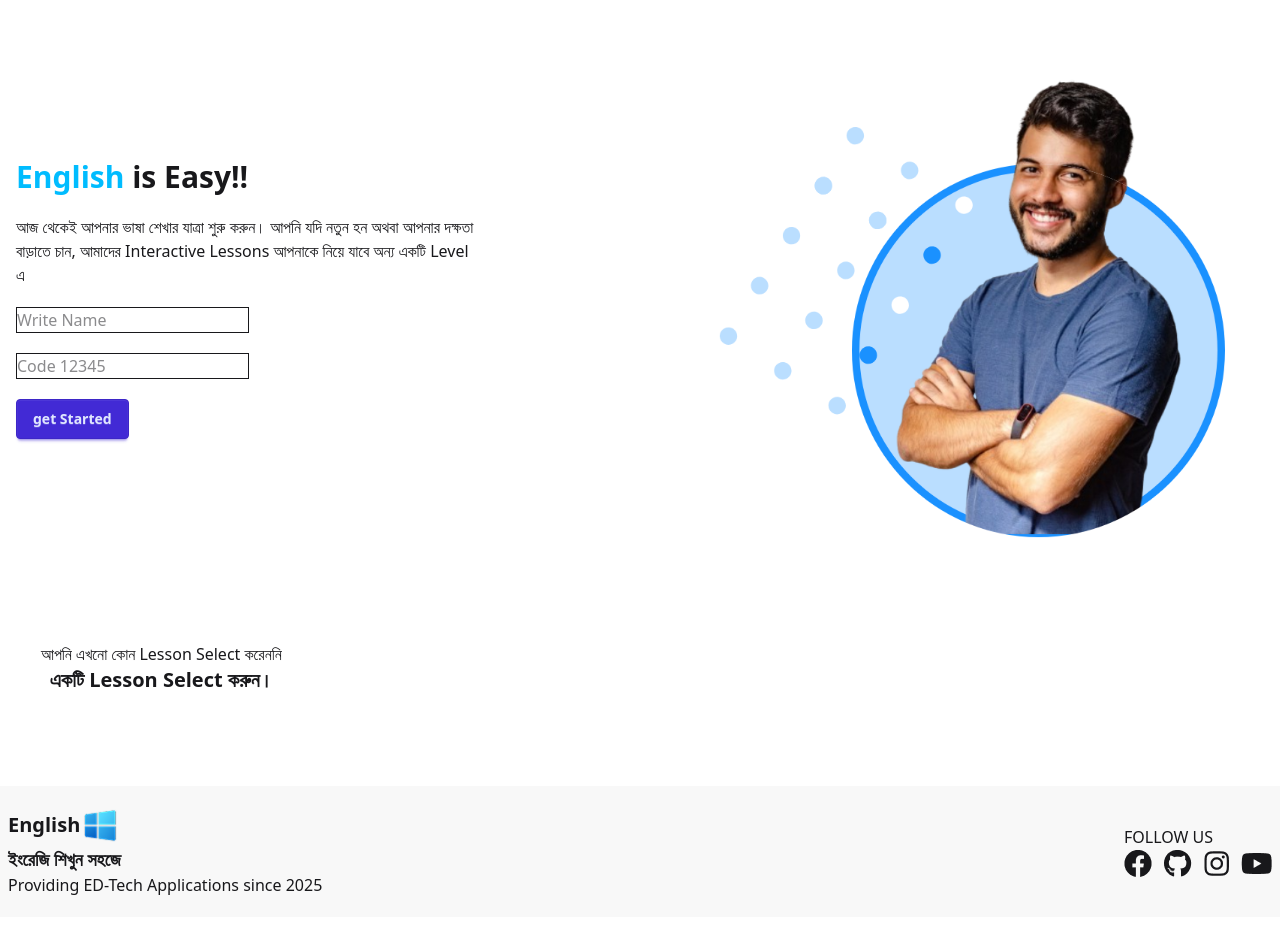
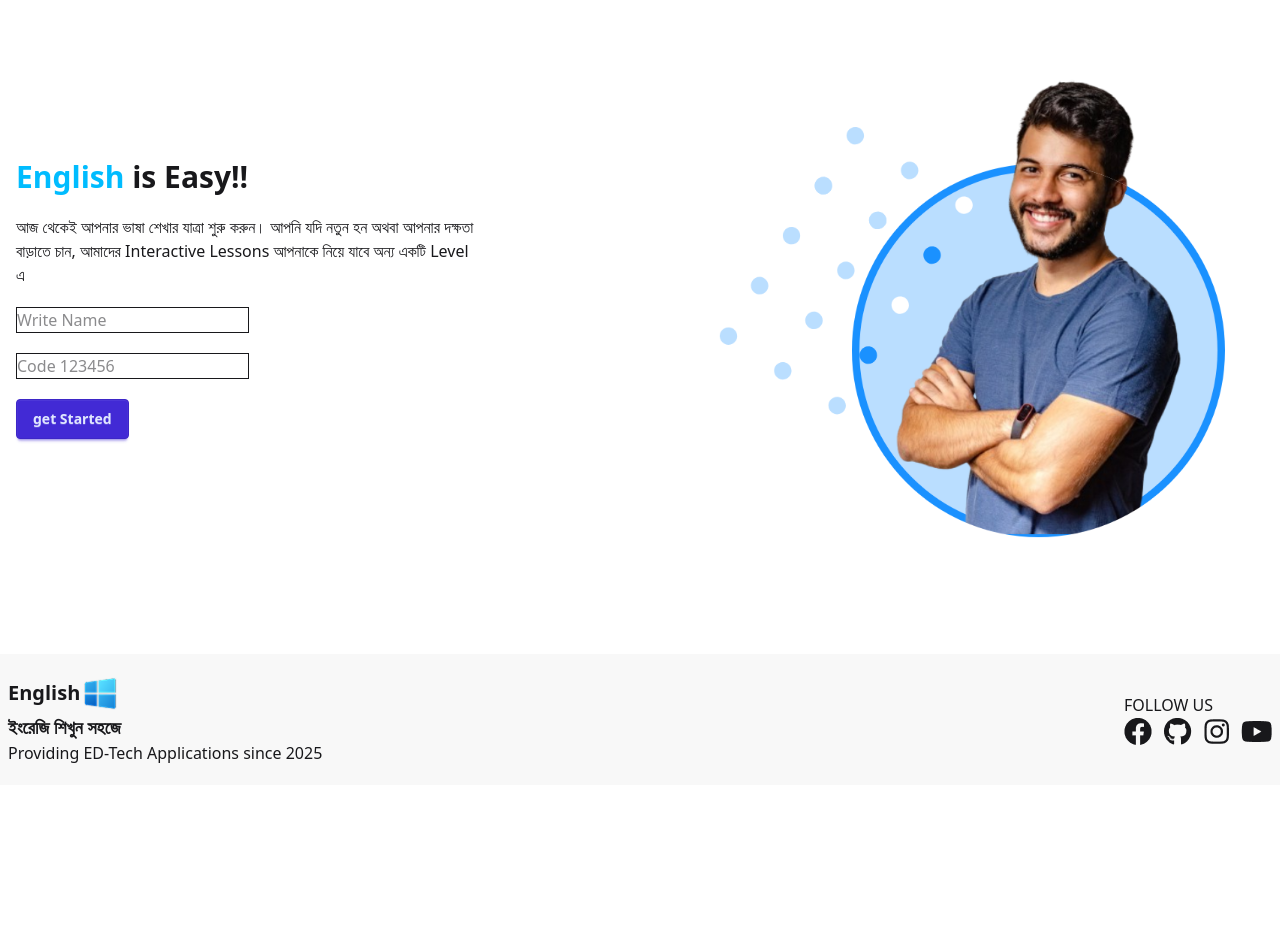
Before and after one commit to masud3330/assignment-6, a plain HTML site: page index.html in a window 1280 px wide. After the commit the page ends 825 px from the top, so only its background shows below. Drawn offline with nearby package versions, Linux system fonts and the light colour scheme; some packages are replaced by stand-ins of ours; no server answers; a script that the page names is missing; files whose address does not match are found by name.

Commit message:
hidden section create

```diff
--- a/index.html
+++ b/index.html
@@ -31,7 +31,7 @@
                 <h1 class="text-3xl font-bold"><span class="text-[#00BCFF]">English</span> is Easy!!</h1>
                 <p class="w-2/3">আজ থেকেই আপনার ভাষা শেখার যাত্রা শুরু করুন। আপনি যদি নতুন হন অথবা আপনার দক্ষতা বাড়াতে চান, আমাদের Interactive Lessons আপনাকে নিয়ে যাবে অন্য একটি Level এ</p>
                 <input type="text" placeholder="Write Name" className="input" id="name"/><br>
-                <input type="number" placeholder="Code 12345" className="input" id="id" /><br>
+                <input type="number" placeholder="Code 123456" className="input" id="id" /><br>
                 <button class="btn btn-primary" onclick="getStartBtn()">get Started</button>
             </div>
             <div>
@@ -49,7 +49,7 @@
             </div>
          </div>
          <div id="VocabulariescardShow" class="max-w-7xl mx-auto p-3 grid md:grid-cols-2 lg:grid-cols-4 gap-5 ">
-            <div id="beforeTheLessonSelectMsg" class="text-center justify-center my-10">
+            <div id="beforeTheLessonSelectMsg" class="text-center justify-center my-10 hidden">
                 <p>আপনি এখনো কোন Lesson Select করেননি</p>
                 <h1 class="text-xl font-bold">একটি Lesson Select করুন।</h1>
             </div>
--- a/script.js
+++ b/script.js
@@ -11,6 +11,8 @@ const getStartBtn= ()=>{
     const faq= document.getElementById("faq").classList.remove("hidden")
     const navbar= document.getElementById("navbar").classList.remove("hidden")
     const VocabulariesSection= document.getElementById("VocabulariesSection").classList.remove("hidden")
+    const beforeTheLessonSelectMsg= document.getElementById("beforeTheLessonSelectMsg").classList.remove("hidden")
+
    }
    else{
     Swal.fire({
@@ -56,6 +58,7 @@ const loadLevelWiseData=(id)=>{
 
 const displayLevelWiseData =(data)=>{
     const VocabulariescardShow= document.getElementById("VocabulariescardShow")
+
     VocabulariescardShow.innerHTML=""
     // console.log(data)
      if(data.length > 0){
```
